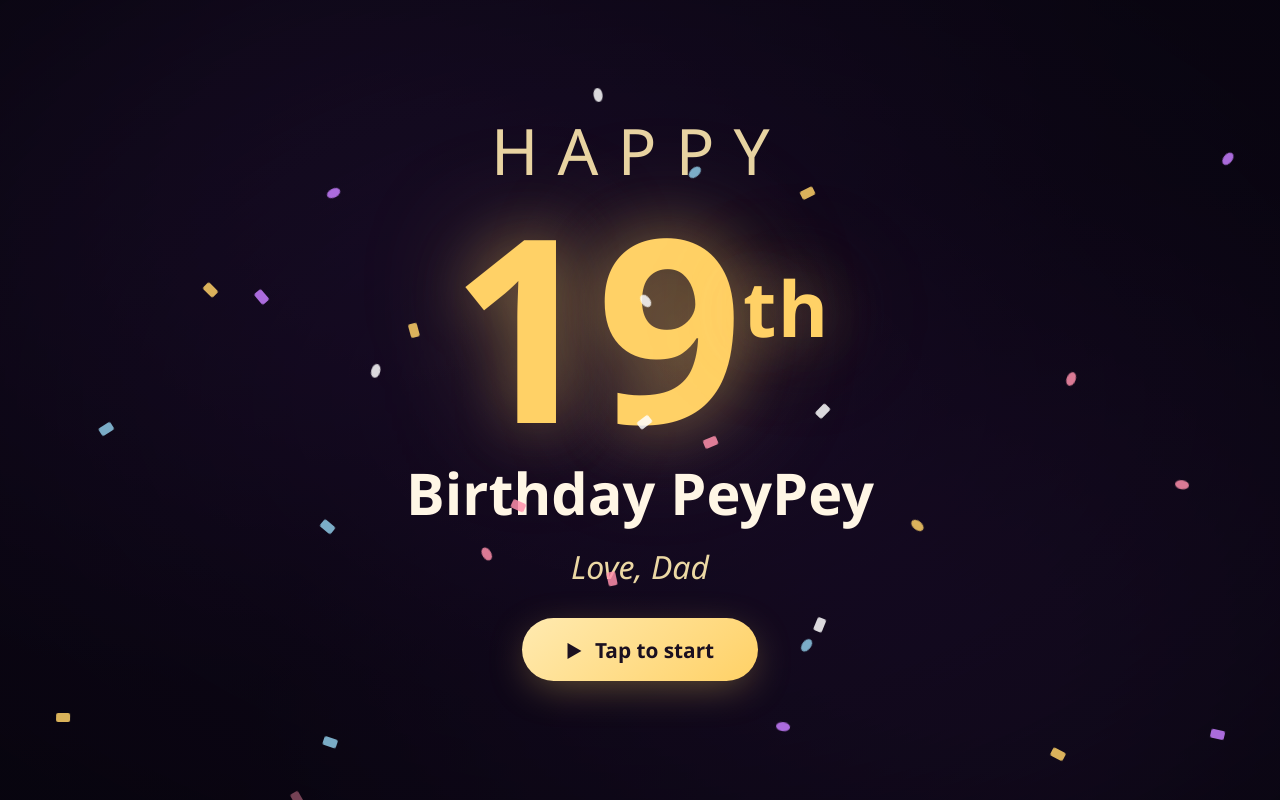
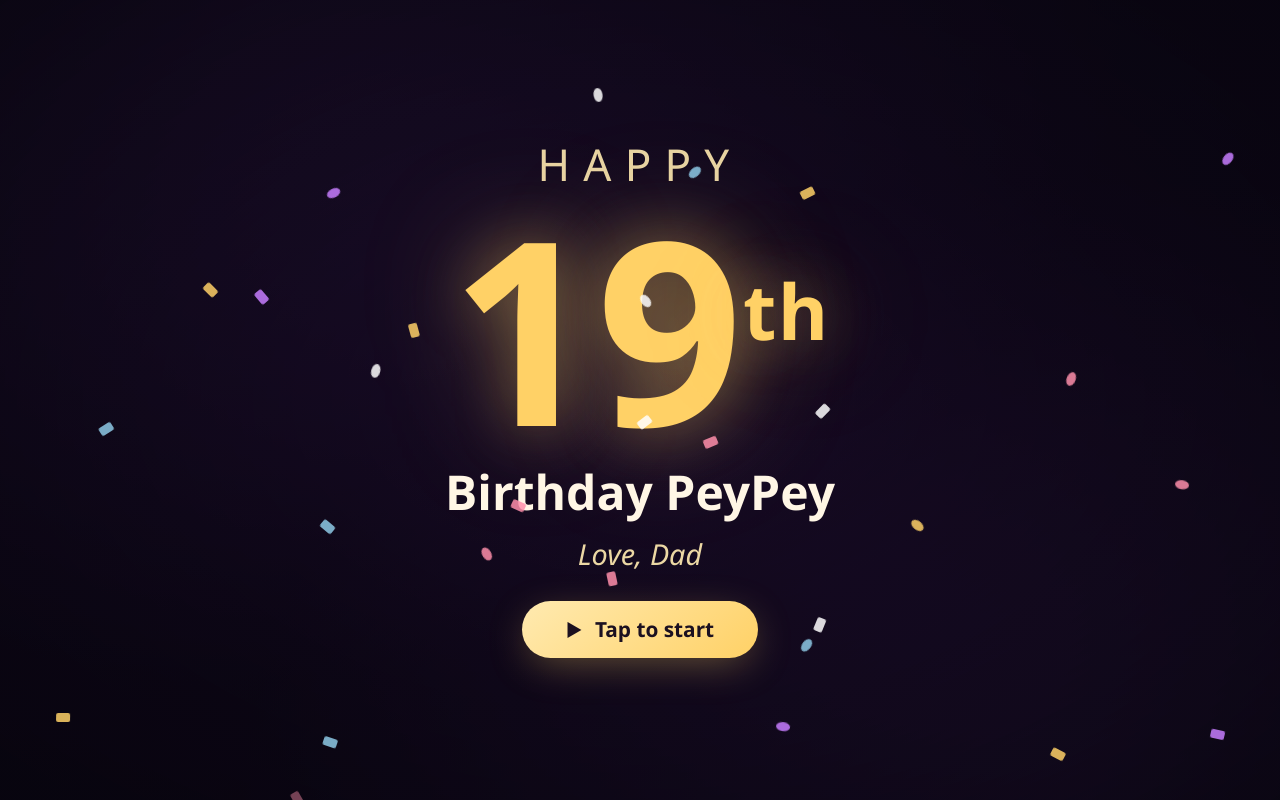
Before and after one commit to declanshanaghy/PeytonsBirthdayCladdaghRing, a plain HTML site: page index.html in a window 1280 px wide. Drawn offline with Linux system fonts and the light colour scheme.

Commit message:
Scale the title and finale cards to viewport height
The title block was sized purely off viewport width, so on a short window
"Happy" and the start button were clipped off the top and bottom. Sizes
now take the smaller of the width- and height-based value, and the cards
clip rather than overflow. Verified across ten window shapes.

Also changes the 20250821_194047 caption to "Besties!".

Co-Authored-By: Claude Opus 5 (1M context) <noreply@anthropic.com>
Claude-Session: https://claude.ai/code/session_01Xkrsc2HDANJsN8p3p4JZAj

```diff
--- a/app.js
+++ b/app.js
@@ -35,7 +35,7 @@ const RINGS = [
 // Memories, chronological. Caption shown under the memories pane.
 const MEMORIES = [
   ['20250821_194011.jpg', 'Moving into college'],
-  ['20250821_194047.jpg', 'Room 1, day 1'],
+  ['20250821_194047.jpg', 'Besties!'],
   ['20250821_202944.jpg', 'Best hairstylist ever'],
   ['20250822_165553.jpg', 'All moved in'],
   ['20250823_180428.jpg', 'College life begins'],
--- a/styles.css
+++ b/styles.css
@@ -171,6 +171,7 @@ body {
   justify-content: center;
   padding: var(--edge);
   text-align: center;
+  overflow: hidden;
   opacity: 0;
   pointer-events: none;
   transition: opacity 1.8s ease;
@@ -182,7 +183,12 @@ body {
   pointer-events: auto;
 }
 
-.card__inner { position: relative; z-index: 2; }
+.card__inner {
+  position: relative;
+  z-index: 2;
+  max-height: 100%;
+  max-width: 100%;
+}
 
 /* Title card */
 
@@ -191,7 +197,7 @@ body {
 .title__hb, .title__bd, .title__age, .title__love { margin: 0; line-height: 1; }
 
 .title__hb {
-  font-size: clamp(1.6rem, 6vw, 4rem);
+  font-size: clamp(1rem, min(6vw, 5.5vh), 4rem);
   font-weight: 500;
   letter-spacing: 0.3em;
   text-transform: uppercase;
@@ -200,7 +206,7 @@ body {
 }
 
 .title__age {
-  font-size: clamp(6rem, 26vw, 16rem);
+  font-size: clamp(3.5rem, min(26vw, 34vh), 16rem);
   font-weight: 800;
   color: var(--accent);
   text-shadow: 0 0 60px var(--glow), 0 0 120px var(--glow);
@@ -214,13 +220,13 @@ body {
 }
 
 .title__bd {
-  font-size: clamp(1.5rem, 5.5vw, 3.6rem);
+  font-size: clamp(1.1rem, min(5.5vw, 6vh), 3.6rem);
   font-weight: 700;
 }
 
 .title__love {
-  margin-top: 0.9em;
-  font-size: clamp(1.1rem, 3.4vw, 2rem);
+  margin-top: min(0.9em, 3vh);
+  font-size: clamp(0.9rem, min(3.4vw, 3.6vh), 2rem);
   font-style: italic;
   color: var(--accent-soft);
   opacity: 0.92;
@@ -229,13 +235,13 @@ body {
 /* Buttons */
 
 .start, .replay {
-  margin-top: 2.2rem;
+  margin-top: min(2.2rem, 4vh);
   display: inline-flex;
   align-items: center;
   gap: 0.6em;
-  padding: 0.85em 2.1em;
+  padding: 0.7em 2.1em;
   font: inherit;
-  font-size: clamp(1rem, 2.4vw, 1.3rem);
+  font-size: clamp(0.9rem, min(2.4vw, 2.6vh), 1.3rem);
   font-weight: 600;
   color: #1b1020;
   background: linear-gradient(140deg, var(--accent-soft), var(--accent));
@@ -297,7 +303,7 @@ body {
 
 .finale__text {
   margin: 0;
-  font-size: clamp(2.1rem, 8.5vw, 6rem);
+  font-size: clamp(1.5rem, min(8.5vw, 13vh), 6rem);
   font-weight: 800;
   line-height: 1.12;
   color: var(--accent);
```
